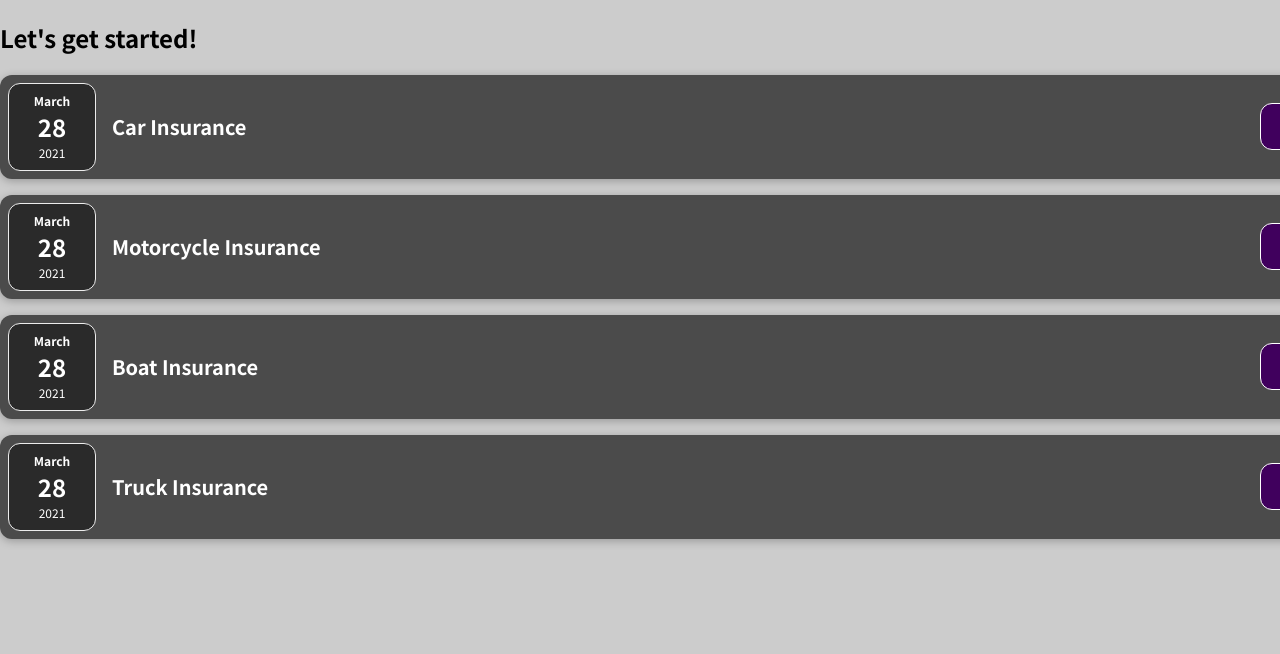
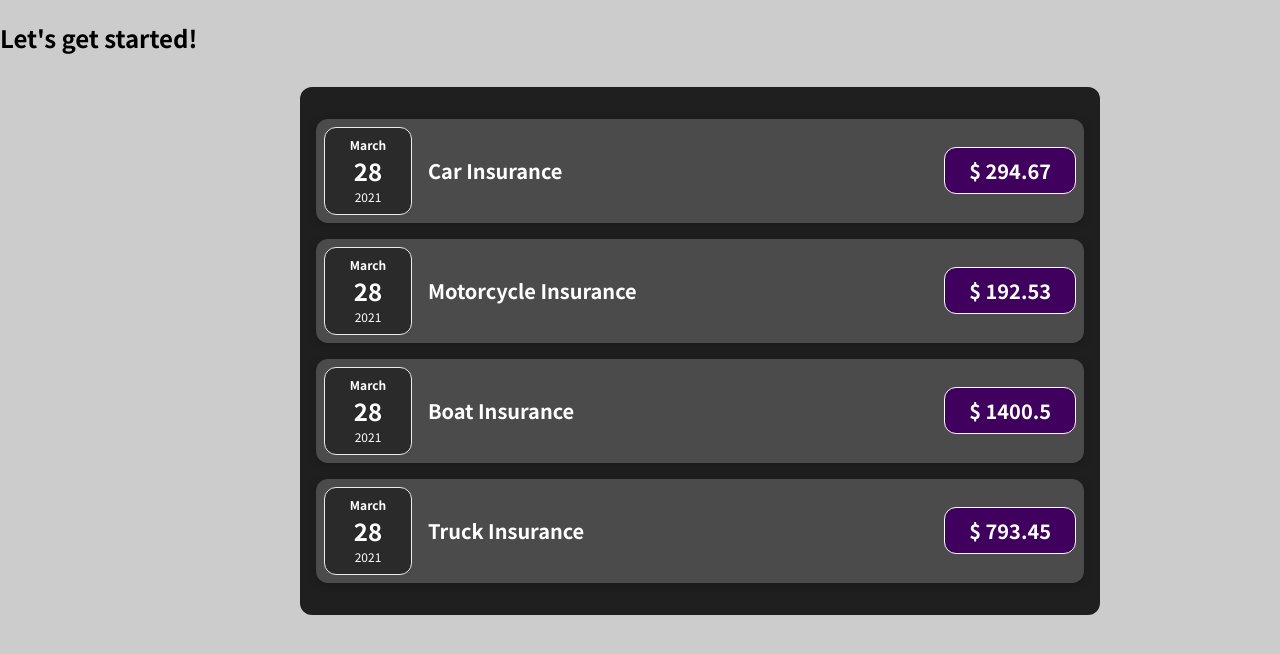
Before and after one commit to holus-bolus/report-app, a JavaScript app: page / in a window 1280 px wide. Shown: the top 654 px of the page. Built offline with nearby package versions, Linux system fonts and the light colour scheme.

Commit message:
Splitted elements into components

```diff
--- a/src/App.js
+++ b/src/App.js
@@ -1,8 +1,10 @@
 // import ExpenseItem from "./components/ExpenseItem/ExpenseItem";
 
-import DisplayExpenses from "./components/DisplayExpenses/DisplayExpenses";
 
-function App() {
+import DisplayExpenses
+  from "./components/Expenses/DisplayExpenses/DisplayExpenses";
+
+const App = () => {
   const expenses = [
     {
       id: "e1",
@@ -29,6 +31,10 @@ function App() {
       date: new Date(2021, 2, 28),
     },
   ];
+  // return React.createElement('div', {},
+  //   React.createElement('h2', {}, "Let's get started!")
+  // );
+
   return (
     <div>
       <div className="container">
--- a/src/components/DisplayExpenses/DisplayExpenses.css
+++ b/src/components/Expenses/DisplayExpenses/DisplayExpenses.css
@@ -1,9 +1,8 @@
-.expenses {
+.display-expenses {
   padding: 1rem;
   background-color: rgb(31, 31, 31);
   margin: 2rem auto;
   width: 50rem;
   max-width: 95%;
   border-radius: 12px;
-  box-shadow: 0 1px 8px rgba(0, 0, 0, 0.25);
 }
--- a/src/components/ExpenseItem/ExpenseItem.js
+++ b/src/components/Expenses/ExpenseItem/ExpenseItem.js
@@ -1,15 +1,17 @@
 import "./ExpenseItem.css";
 import ExpenseDate from "../ExpenseDate/ExpenseDate";
+import Card from "../../UI/Card/Card";
+
 
 function ExpenseItem(props) {
   return (
-    <div className="expense-item">
+    <Card className="expense-item">
       <ExpenseDate date={props.date}/>
       <div className="expense-item__description">
         <h2>{props.title}</h2>
         <div className="expense-item__price">$ {props.expensesDone}</div>
       </div>
-    </div>
+    </Card>
   );
 }
 
--- /dev/null
+++ b/src/components/UI/Card/Card.css
@@ -0,0 +1,4 @@
+.card {
+  border-radius: 12px;
+  box-shadow: 0 1px 8px rgba(0, 0, 0, 0.25);
+}
--- /dev/null
+++ b/src/components/UI/Card/Card.js
@@ -0,0 +1,8 @@
+import './Card.css';
+
+function Card(props) {
+  const classes = 'card ' + props.className;
+  return <div className={classes}>{props.children}</div>;
+}
+
+export default Card;
```
Also changed, not shown: src/components/Card/Card.js (deleted), src/components/Expenses/DisplayExpenses/DisplayExpenses.js (renamed from src/components/DisplayExpenses/DisplayExpenses.js), src/components/Expenses/ExpenseDate/ExpenseDate.css (renamed from src/components/ExpenseDate/ExpenseDate.css), src/components/Expenses/ExpenseDate/ExpenseDate.js (renamed from src/components/ExpenseDate/ExpenseDate.js), src/components/Expenses/ExpenseItem/ExpenseItem.css (renamed from src/components/ExpenseItem/ExpenseItem.css).
